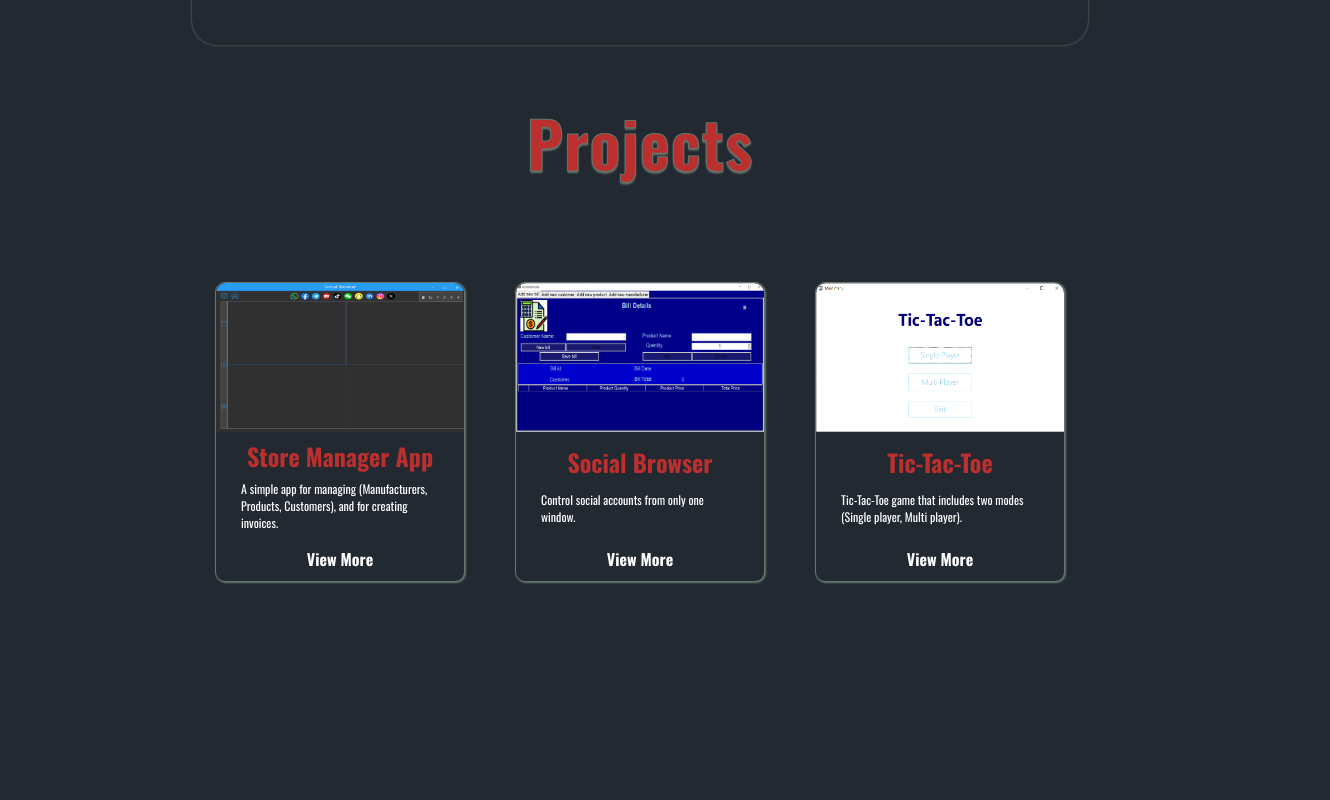
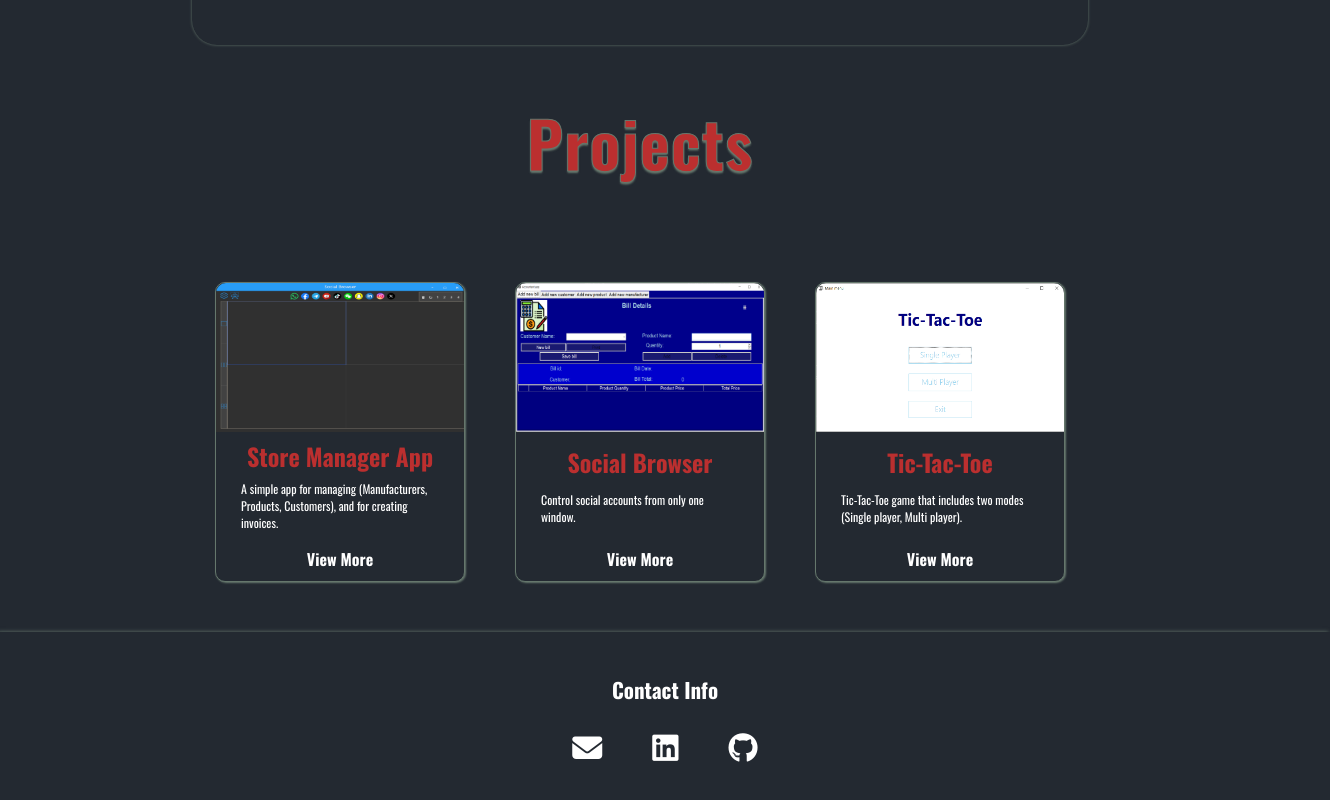
Before and after one commit to meladak286/meladak286.github.io, a Vue app: page / in a window 1280 px wide. Shown: the part 1199-1999 px from the top of the page, 1330 px wide, since content can reach past the window. Before the commit the page ends 1831 px from the top, so only its background shows below. Built offline with nearby package versions, Linux system fonts and the light colour scheme.

Commit message:
Add the footer to the main page

```diff
--- a/src/App.vue
+++ b/src/App.vue
@@ -2,6 +2,7 @@
 import homeView from "./views/HomeView.vue";
 import SkillsView from "./views/SkillsView.vue";
 import ProjectsView from "./views/ProjectsView.vue";
+import PageFooter from "./components/PageFooter.vue";
 </script>
 
 <template>
@@ -11,6 +12,7 @@ import ProjectsView from "./views/ProjectsView.vue";
     <SkillsView />
     <h1 class="section-title">Projects</h1>
     <ProjectsView />
+    <PageFooter />
   </div>
 </template>
 
```
